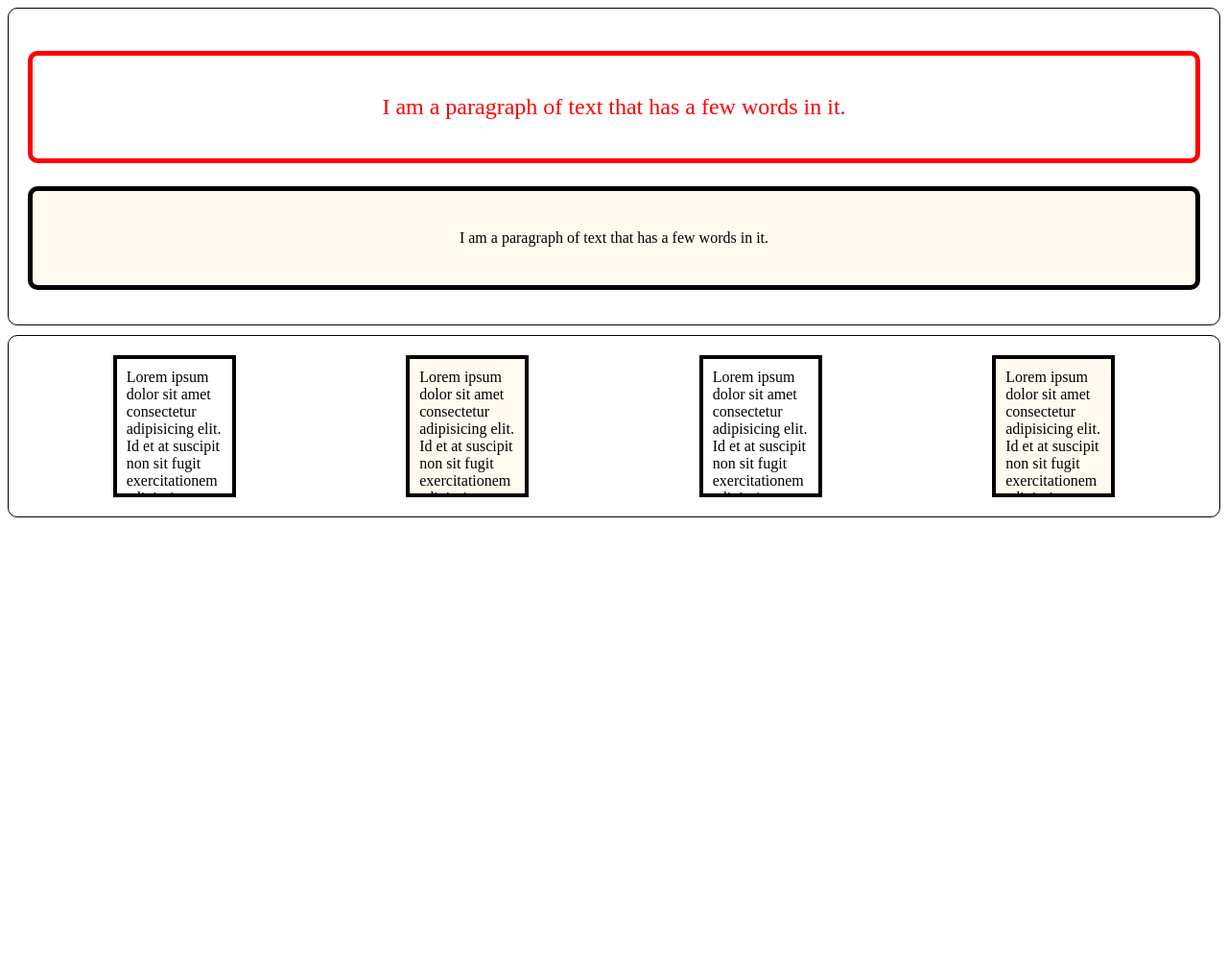
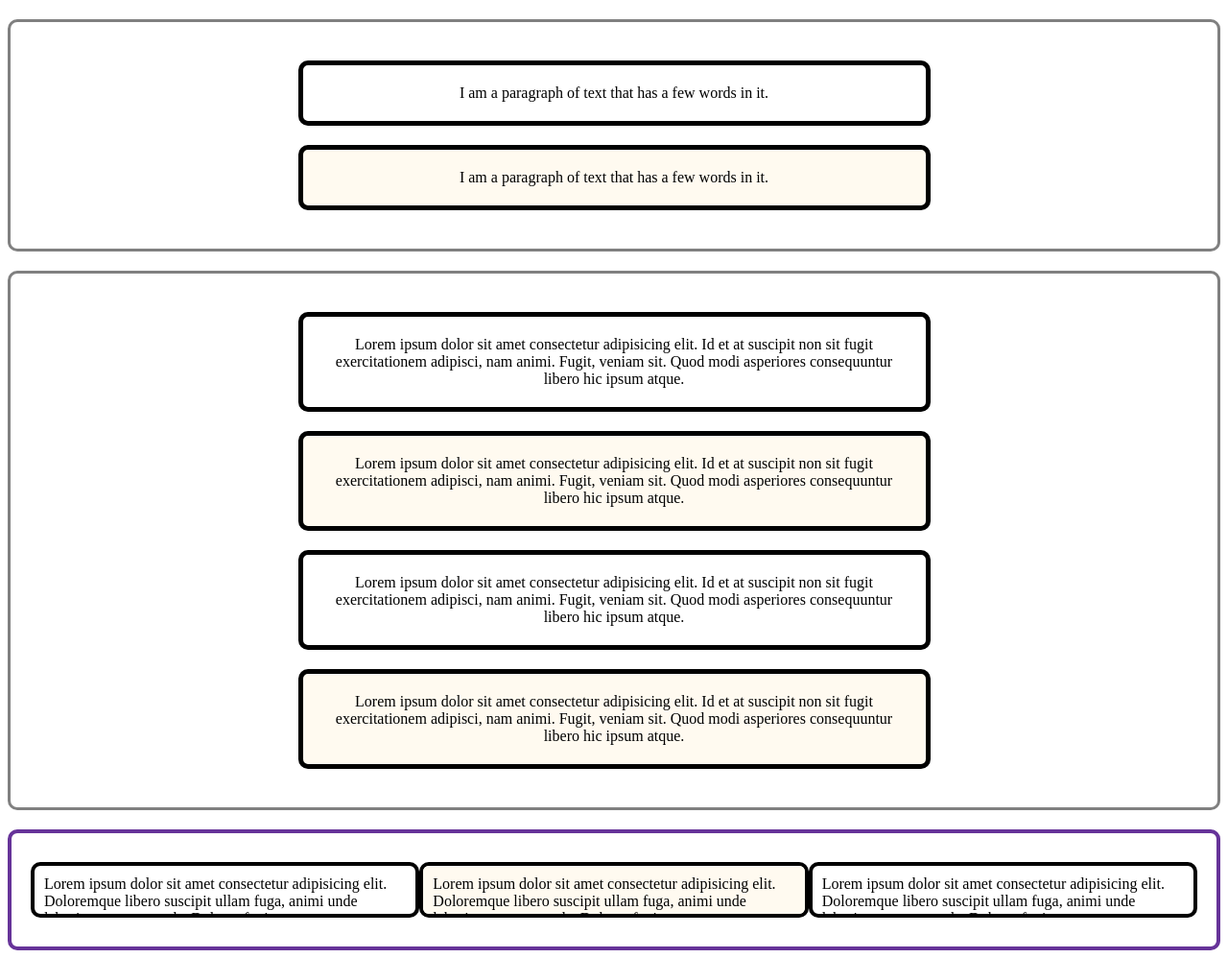
Before and after one commit to bryanchopin/html-css-js, a plain HTML site: page curso.html in a window 1280 px wide. Shown: the whole page at 96% size. Before the commit the page ends 800 px from the top, so only its background shows below. Drawn offline with Linux system fonts and the light colour scheme.

Commit message:
new update from files

```diff
--- a/stylee.css
+++ b/curso.css
@@ -1,38 +1,28 @@
 .container {
     width: auto;
     height: auto;
+    margin: 20px auto;
     padding: 20px;
-    border: 1px solid;
+    border: 3px solid gray;
     border-radius: 10px;
     }
 
-.container p:first-of-type{
+/* .container p:first-of-type{
         color: red;
         font-size: 1.5em;
-    }
-
+    } */
 
 
 .container p{
-    width: auto;
+    width: 50%;
     height: auto;
-    padding: 40px;
+    margin: 20px auto;
+    padding: 20px;
     border: 5px solid;
     border-radius: 10px;
-    display: flex;
-    justify-content: center;
+    text-align: center;
 }
 
-.containerr{
-    width: auto;
-    height: auto;
-    padding: 20px;
-    margin-top: 10px;
-    display: flex ;
-    justify-content: center;
-    border: 1px solid;
-    border-radius: 10px;
-}
 
 .overflow{
     width: 100px;
@@ -43,6 +33,27 @@
     overflow: auto;
 }
 
+.contenedor{
+    width: auto;
+    height: auto;
+    padding: 20px;
+    margin-top: 10px;
+    display: flex ;
+    justify-content: center;
+    border: 4px solid rebeccapurple;
+    border-radius: 10px;
+}
+
+.prueba{
+    width: max-content;
+    height: 30px;
+    padding: 10px;
+    margin: 10px auto;
+    border: 4px solid;
+    border-radius: 10px;
+    overflow: auto;
+}
+
 
     /* ESTA DECLARACION COLOCA EL FONDO SI ES UN HIJO DEL ELEMENTO HTML */
     p:nth-child(even) {
@@ -50,5 +61,5 @@
         }
 
     p:hover {
-        outline: 10px dotted green;
+        outline: 10px solid green;
         }
--- a/indexx.html
+++ b/curso.html
@@ -13,7 +13,7 @@
 
 
     <link rel="icon" href=".ico">
-    <link rel="stylesheet" href="stylee.css">
+    <link rel="stylesheet" href="curso.css">
     <title>CURSO DE CSS</title>
 </head>
 <body>
@@ -22,13 +22,19 @@
         <p>I am a paragraph of text that has a few words in it.</p>
     </div>
 
-    <div class="containerr">
+    <div class="container">
         <p class="overflow">Lorem ipsum dolor sit amet consectetur adipisicing elit. Id et at suscipit non sit fugit exercitationem adipisci, nam animi. Fugit, veniam sit. Quod modi asperiores consequuntur libero hic ipsum atque.</p>
         <p class="overflow">Lorem ipsum dolor sit amet consectetur adipisicing elit. Id et at suscipit non sit fugit exercitationem adipisci, nam animi. Fugit, veniam sit. Quod modi asperiores consequuntur libero hic ipsum atque.</p>
         <p class="overflow">Lorem ipsum dolor sit amet consectetur adipisicing elit. Id et at suscipit non sit fugit exercitationem adipisci, nam animi. Fugit, veniam sit. Quod modi asperiores consequuntur libero hic ipsum atque.</p>
         <p class="overflow">Lorem ipsum dolor sit amet consectetur adipisicing elit. Id et at suscipit non sit fugit exercitationem adipisci, nam animi. Fugit, veniam sit. Quod modi asperiores consequuntur libero hic ipsum atque.</p>
     </div>
 
+    <div class="contenedor">
+        <p class="prueba">Lorem ipsum dolor sit amet consectetur adipisicing elit. Doloremque libero suscipit ullam fuga, animi unde laboriosam assumenda. Dolores fugit accusamus molestias, dicta amet perferendis officia odit illo voluptas totam quo.</p>
+        <p class="prueba">Lorem ipsum dolor sit amet consectetur adipisicing elit. Doloremque libero suscipit ullam fuga, animi unde laboriosam assumenda. Dolores fugit accusamus molestias, dicta amet perferendis officia odit illo voluptas totam quo.</p>
+        <p class="prueba">Lorem ipsum dolor sit amet consectetur adipisicing elit. Doloremque libero suscipit ullam fuga, animi unde laboriosam assumenda. Dolores fugit accusamus molestias, dicta amet perferendis officia odit illo voluptas totam quo.</p>
+    </div>
+
 
     <script src="index.js"></script>
 </body>
```
